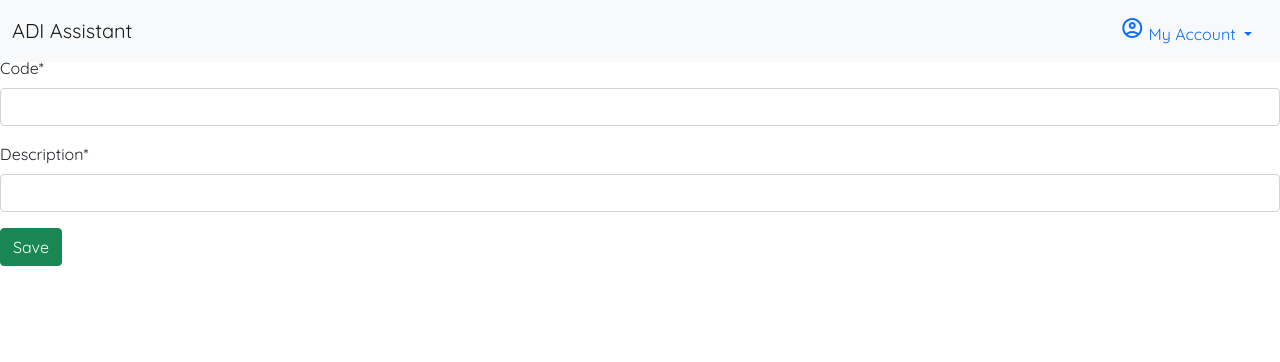
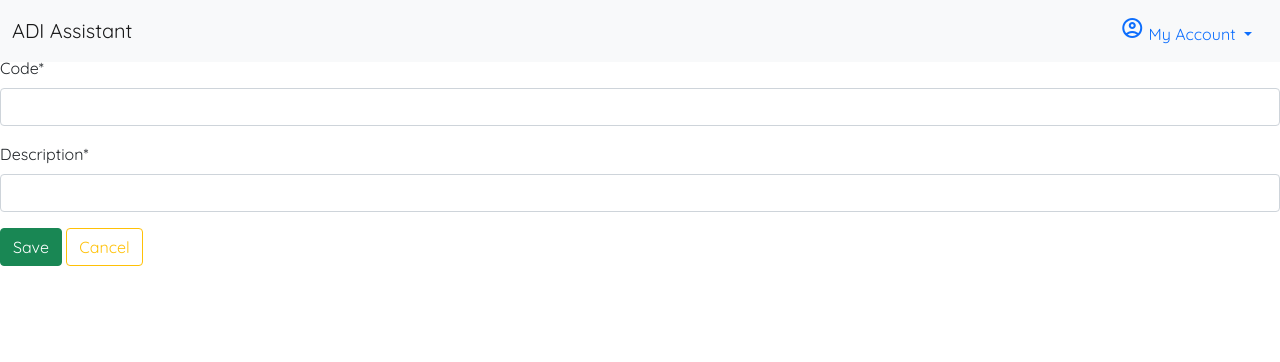
Before and after one commit to martinbannister/CI_MS4_ADI_Assistant, a Django app: page /transactions/codes/new/ in a window 1280 px wide. Shown: the top 362 px of the page. Run offline with Django 3.2, Linux system fonts and the light colour scheme; some libraries are stand-ins or nearby versions.

Commit message:
FEAT(transactions): add cancel button to acc code create, delete & edit templates

```diff
--- a/templates/accounting_code_create.html
+++ b/templates/accounting_code_create.html
@@ -7,5 +7,6 @@
         {% csrf_token %}
         {{ form|crispy }}
         <button type="submit" class="btn btn-success ml-2">Save</button>
+        <a href="{% url 'acc_code_list' %}" class="btn btn-outline-warning">Cancel</a>
     </form>
 {% endblock content %}
--- a/templates/accouting_code_delete.html
+++ b/templates/accouting_code_delete.html
@@ -6,5 +6,6 @@
         {% csrf_token %}
         <p>Are you sure you want to delete "{{ object.description }}"?</p>
         <button class="btn btn-danger ml-2" type="submit">Confirm</button>
+        <a href="{% url 'acc_code_list' %}" class="btn btn-outline-warning">Cancel</a>
     </form>
 {% endblock content %}
--- a/templates/accouting_code_edit.html
+++ b/templates/accouting_code_edit.html
@@ -7,5 +7,6 @@
         {% csrf_token %}
         {{ form|crispy }}
         <button class="btn btn-info ml-2" type="submit">Update</button>
+        <a href="{% url 'acc_code_list' %}" class="btn btn-outline-warning">Cancel</a>
     </form>
 {% endblock content %}
```
